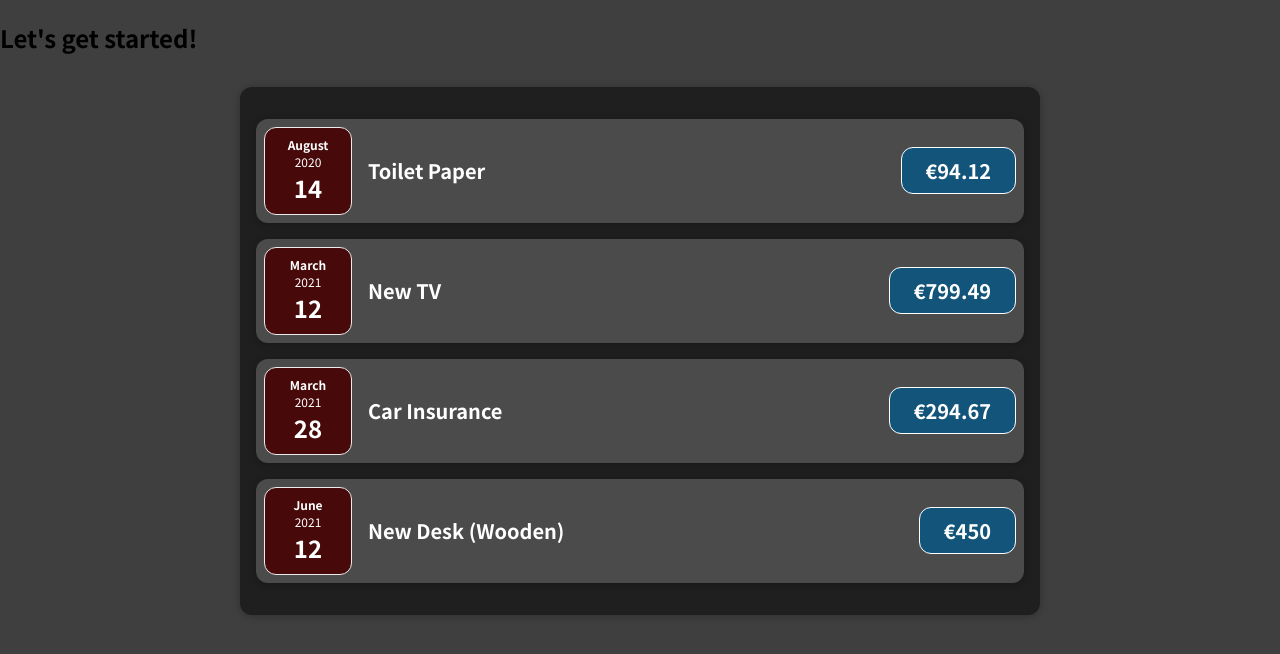
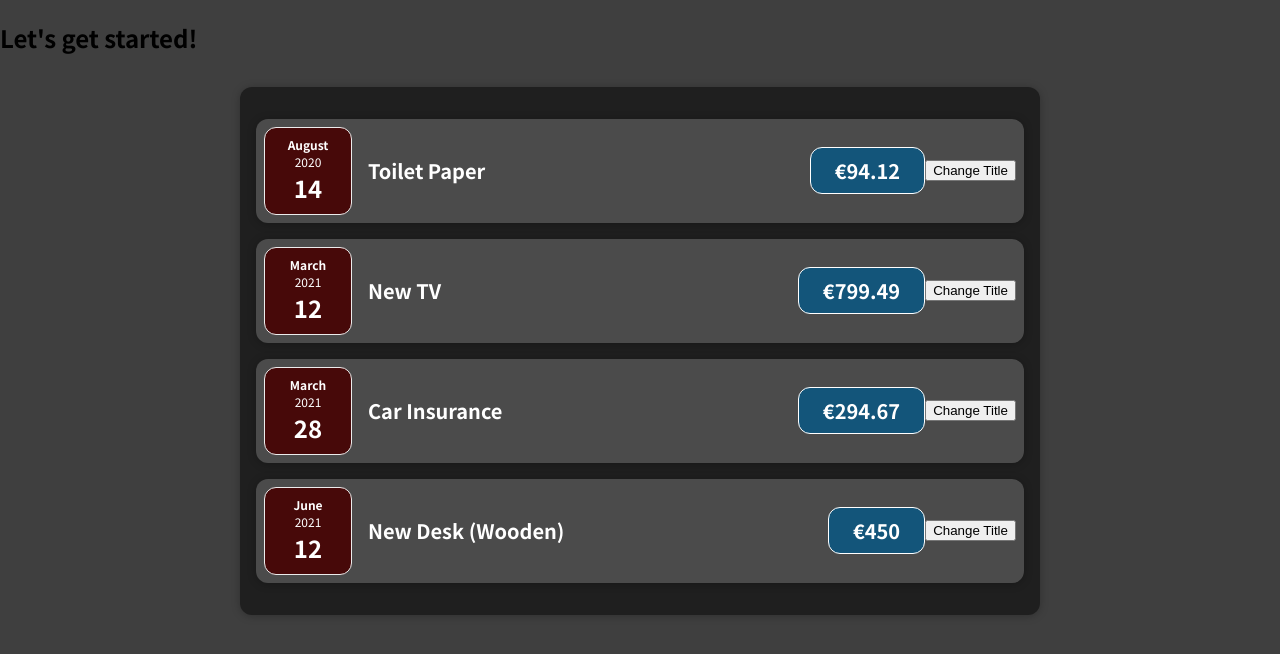
Before and after one commit to eomereu/react, a JavaScript app in the folder 01-starting-setup/: page / in a window 1280 px wide. Shown: the top 654 px of the page. Built offline with nearby package versions, Linux system fonts and the light colour scheme.

Commit message:
Listening to Events and Working with Event Handlers

```diff
--- a/01-starting-setup/src/components/Expenses/ExpenseItem.js
+++ b/01-starting-setup/src/components/Expenses/ExpenseItem.js
@@ -3,6 +3,9 @@ import './ExpenseItem.css'
 import ExpenseDate from './ExpenseDate';
 
 const ExpenseItem = (props) => {
+  const changeTitle = () => {
+    console.log('Title changed!');
+  }
 
   return (
     <Card className="expense-item">
@@ -11,6 +14,7 @@ const ExpenseItem = (props) => {
         <h2>{props.title}</h2>
         <div className="expense-item__price">{props.currency + props.amount}</div>
       </div>
+      <button onClick={changeTitle}>Change Title</button>
     </Card>
   );
 }
```
Also changed, not shown: 1 other file (tests, documents, lock files or other folders).
